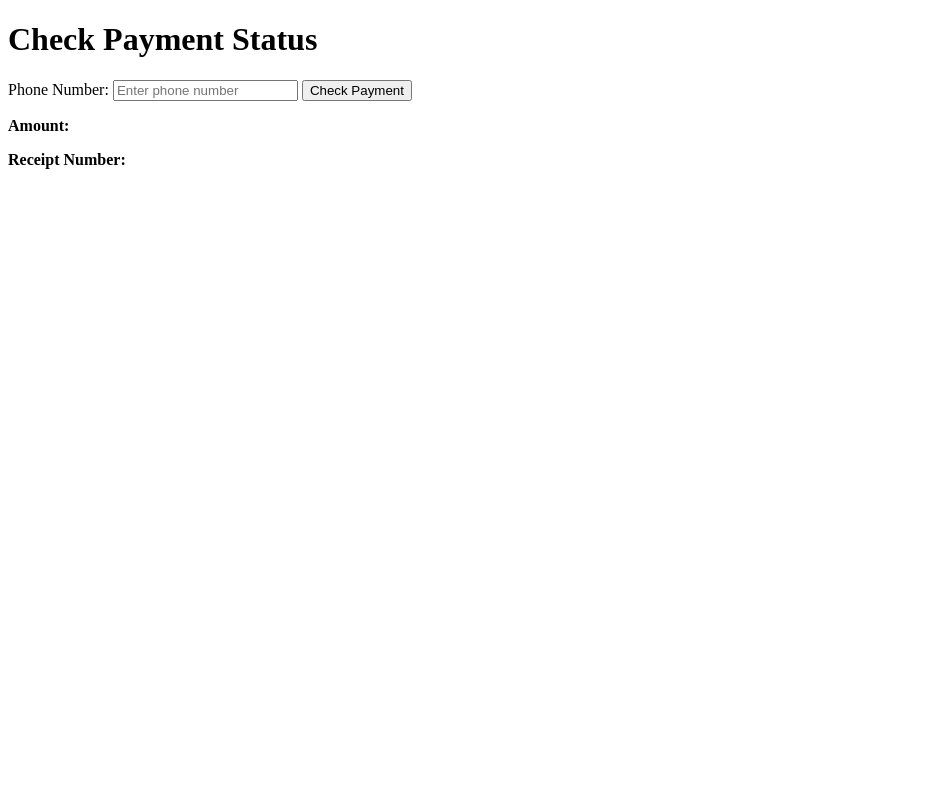
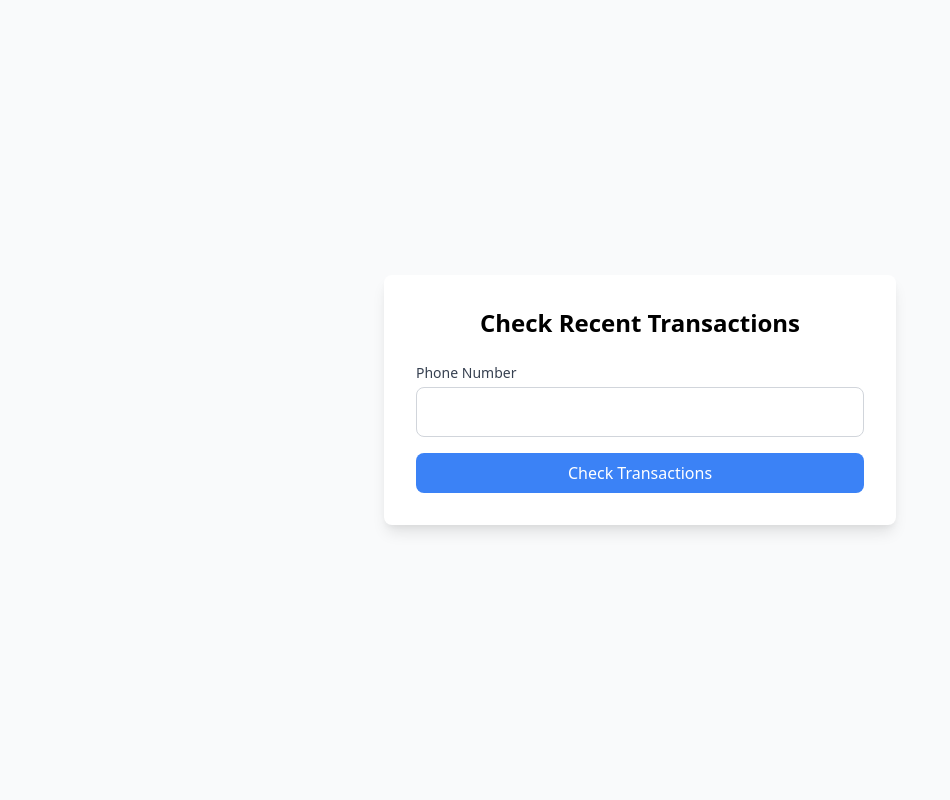
Before and after one commit to Tricksterke/mpesa-api-with-mysql, a PHP site: page /paymentstatus.php in a window 1280 px wide. Shown: the whole page, without its empty margins (0-950 px from the left). Run offline with PHP 8.4, Linux system fonts and the light colour scheme; data that the repository does not hold is empty.

Commit message:
Update paymentstatus.php

```diff
--- a/paymentstatus.php
+++ b/paymentstatus.php
@@ -1,122 +1,88 @@
-<?php
-// Database connection details
-$servername = 'YOUR_SERVERNAME';       // Replace with your database server name
-$username = 'YOUR_DATABASE_USERNAME';   // Replace with your database username
-$password = 'YOUR_DATABASE_PASSWORD';   // Replace with your database password
-$dbname = 'YOUR_DATABASE_NAME';         // Replace with your database name
-
-// Create database connection
-$conn = new mysqli($servername, $username, $password, $dbname);
-if ($conn->connect_error) {
-    die("Connection failed: " . $conn->connect_error);
-}
-
-// Check payment status via AJAX
-if ($_SERVER['REQUEST_METHOD'] === 'GET' && isset($_GET['check_payment'])) {
-    $phone = $_GET['phone'];
-
-    // Format phone number to start with 254
-    if (!preg_match('/^254/', $phone)) {
-        $phone = '254' . ltrim($phone, '0');
-    }
-
-    // Query to fetch the latest payment within the last minute
-    $stmt = $conn->prepare('SELECT amount, mpesa_receipt_number FROM payments WHERE phone_number = ? AND created_at >= NOW() - INTERVAL 1 MINUTE ORDER BY created_at DESC LIMIT 1');
-    $stmt->bind_param('s', $phone);
-    $stmt->execute();
-    $stmt->bind_result($amount, $receiptNumber);
-    $stmt->fetch();
-    $stmt->close();
-    $conn->close();
-
-    if ($amount && $receiptNumber) {
-        echo json_encode(['success' => true, 'amount' => $amount, 'receipt' => $receiptNumber]);
-    } else {
-        echo json_encode(['success' => false, 'message' => 'No recent payment found']);
-    }
-    exit;
-}
-?>
-
 <!DOCTYPE html>
 <html lang="en">
 <head>
     <meta charset="UTF-8">
     <meta name="viewport" content="width=device-width, initial-scale=1.0">
-    <title>Check Payment Status</title>
-    <script src="https://code.jquery.com/jquery-3.6.4.min.js"></script>
+    <title>Check Recent Transactions</title>
+    <link href="https://cdn.jsdelivr.net/npm/tailwindcss@2.2.19/dist/tailwind.min.css" rel="stylesheet">
     <style>
-        .notification {
-            display: none;
-            padding: 1rem;
-            border-radius: 8px;
-            margin-bottom: 1rem;
+        body {
+            background-color: #f8f9fa;
         }
-        .success {
-            background-color: #28a745;
-            color: white;
-        }
-        .error {
-            background-color: #dc3545;
-            color: white;
+        .table th, .table td {
+            border-color: #dee2e6 !important;
         }
     </style>
 </head>
-<body>
-    <h1>Check Payment Status</h1>
+<body class="bg-gray-50 min-h-screen flex items-center justify-center">
+    <div class="container mx-auto p-6">
+        <div class="max-w-lg mx-auto bg-white shadow-lg rounded-lg p-8">
+            <h1 class="text-2xl font-bold mb-6 text-center">Check Recent Transactions</h1>
+            <form method="post" action="">
+                <div class="mb-4">
+                    <label for="phone" class="block text-sm font-medium text-gray-700">Phone Number</label>
+                    <input type="text" id="phone" name="phone" class="mt-1 p-3 block w-full border border-gray-300 rounded-lg focus:ring-blue-500 focus:border-blue-500" required>
+                </div>
+                <button type="submit" class="w-full bg-blue-500 hover:bg-blue-600 text-white py-2 px-4 rounded-lg">Check Transactions</button>
+            </form>
 
-    <form id="checkPaymentForm">
-        <label for="phone">Phone Number:</label>
-        <input type="text" id="phone" name="phone" placeholder="Enter phone number" required>
-        <button type="submit">Check Payment</button>
-    </form>
+            <?php
+            // Database connection
+            $servername = "localhost";
+            $username = "globalqa_globalqa_userdb";
+            $password = "2jRsEEHVSULLpXmpSr2J";
+            $dbname = "globalqa_globalqa_userdb";
 
-    <div id="notifications">
-        <div id="notification-success" class="notification success hidden">Payment found!</div>
-        <div id="notification-error" class="notification error hidden">An error occurred.</div>
+            // Create database connection
+            $conn = new mysqli($servername, $username, $password, $dbname);
+            if ($conn->connect_error) {
+                die("Connection failed: " . $conn->connect_error);
+            }
+
+            // Check if the form is submitted
+            if ($_SERVER['REQUEST_METHOD'] === 'POST' && !empty($_POST['phone'])) {
+                $phone_number = $conn->real_escape_string($_POST['phone']);
+                $current_time = date('Y-m-d H:i:s');
+                $time_limit = date('Y-m-d H:i:s', strtotime('-5 minutes'));
+
+                // Query for recent transactions
+                $sql = "SELECT id, amount, mpesa_receipt_number, phone_number, created_at
+                        FROM payments
+                        WHERE phone_number = '$phone_number'
+                        AND created_at >= '$time_limit'
+                        ORDER BY created_at ASC";
+
+                $result = $conn->query($sql);
+
+                if ($result->num_rows > 0) {
+                    echo "<table class='table-auto border-collapse border border-gray-400 w-full mt-6'>";
+                    echo "<thead><tr class='bg-gray-100'>";
+                    echo "<th class='border border-gray-400 px-4 py-2'>ID</th>";
+                    echo "<th class='border border-gray-400 px-4 py-2'>Amount</th>";
+                    echo "<th class='border border-gray-400 px-4 py-2'>Mpesa Receipt Number</th>";
+                    echo "<th class='border border-gray-400 px-4 py-2'>Phone Number</th>";
+                    echo "<th class='border border-gray-400 px-4 py-2'>Created At</th>";
+                    echo "</tr></thead>";
+                    echo "<tbody>";
+                    while ($row = $result->fetch_assoc()) {
+                        echo "<tr>";
+                        echo "<td class='border border-gray-400 px-4 py-2'>" . $row['id'] . "</td>";
+                        echo "<td class='border border-gray-400 px-4 py-2'>" . $row['amount'] . "</td>";
+                        echo "<td class='border border-gray-400 px-4 py-2'>" . $row['mpesa_receipt_number'] . "</td>";
+                        echo "<td class='border border-gray-400 px-4 py-2'>" . $row['phone_number'] . "</td>";
+                        echo "<td class='border border-gray-400 px-4 py-2'>" . $row['created_at'] . "</td>";
+                        echo "</tr>";
+                    }
+                    echo "</tbody>";
+                    echo "</table>";
+                } else {
+                    echo "<p class='mt-4 text-gray-700 text-center'>No recent transactions found for this phone number.</p>";
+                }
+
+                $conn->close();
+            }
+            ?>
+        </div>
     </div>
-
-    <div id="payment-details" class="hidden">
-        <p><strong>Amount:</strong> <span id="payment-amount"></span></p>
-        <p><strong>Receipt Number:</strong> <span id="mpesa-receipt-number"></span></p>
-    </div>
-
-    <script>
-        function showNotification(type, message) {
-            const notification = type === 'success' ? $('#notification-success') : $('#notification-error');
-            notification.text(message).fadeIn(400);
-
-            setTimeout(() => {
-                notification.fadeOut(400);
-            }, 3000);
-        }
-
-        $('#checkPaymentForm').submit(function(e) {
-            e.preventDefault();
-
-            const phone = $('#phone').val();
-
-            $.ajax({
-                url: '',
-                type: 'GET',
-                data: { check_payment: true, phone },
-                success: function(response) {
-                    const res = JSON.parse(response);
-                    if (res.success) {
-                        $('#payment-details').removeClass('hidden');
-                        $('#payment-amount').text(res.amount);
-                        $('#mpesa-receipt-number').text(res.receipt);
-                        showNotification('success', 'Payment found.');
-                    } else {
-                        $('#payment-details').addClass('hidden');
-                        showNotification('error', res.message);
-                    }
-                },
-                error: function() {
-                    showNotification('error', 'An error occurred while checking payment.');
-                }
-            });
-        });
-    </script>
 </body>
 </html>
```
